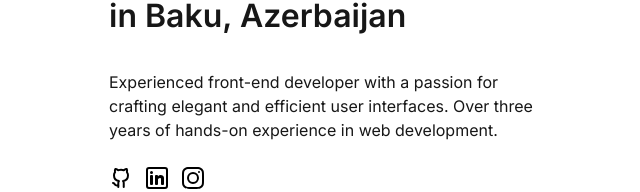
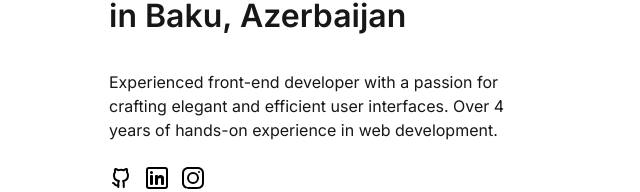
Before and after one commit to tural1200/turalmammadov, a Next.js app: page / in a window 1280 px wide. Shown: the part 318-510 px from the top of the page, without its empty margins (317-957 px from the left). Built offline with nearby package versions, Linux system fonts and the light colour scheme.

Commit message:
fix: update experience value

```diff
--- a/src/modules/home/components/hero/Hero.tsx
+++ b/src/modules/home/components/hero/Hero.tsx
@@ -19,7 +19,7 @@ const Hero = () => {
       </p>
       <p className="text-[1rem] leading-[1.5] font-normal max-w-[26.75rem] mb-[1.5rem] animate-fade-in-up delay-600">
         Experienced front-end developer with a passion for crafting elegant and
-        efficient user interfaces. Over three years of hands-on experience in
+        efficient user interfaces. Over 4 years of hands-on experience in
         web development.
       </p>
       <div className="flex self-start gap-[0.75rem] mb-[1.5rem] animate-fade-in-up delay-600">
```
